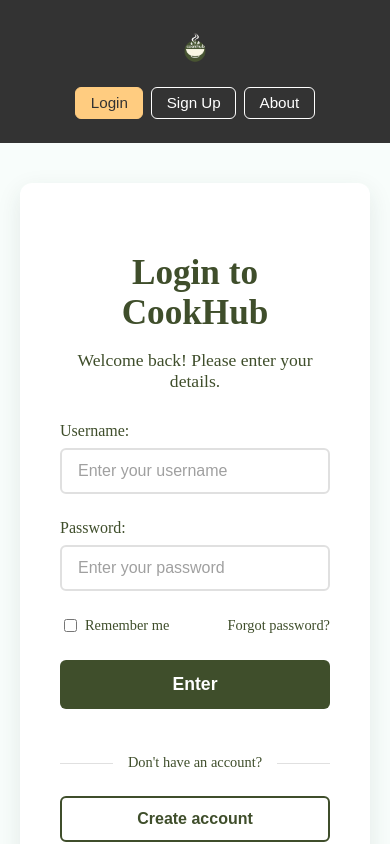
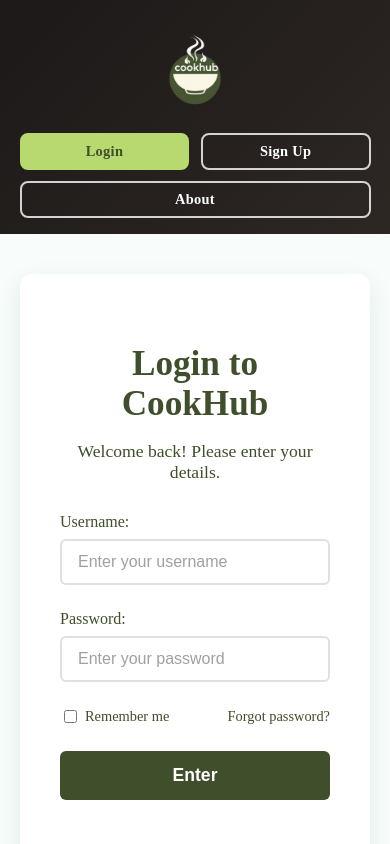
Before and after one commit to Abiolr/cookhub, a React (Vite) app in the folder client/: page /login in a window 390 px wide. Shown: the top 844 px of the page. Built offline with nearby package versions, Linux system fonts and the light colour scheme.

Commit message:
Changed Header Color

```diff
--- a/client/src/styles/Header.css
+++ b/client/src/styles/Header.css
@@ -2,12 +2,13 @@
 .header {
     width: 100%;
     height: 17vh;
-    background-color: #333;
+    background: linear-gradient(135deg, #1c1918 0%, #2d2724 100%);
     color: #fff;
     display: flex;
     align-items: center;
     justify-content: center;
     font-family: "Poppins", sans-serif;
+    box-shadow: 0 4px 12px rgba(0, 0, 0, 0.15);
   }
 
   /* Inner wrapper for layout */
@@ -23,12 +24,14 @@
   .header-logo {
     height: 18vh;
     cursor: pointer;
-    transition: transform 0.2s ease;
+    transition: transform 0.3s ease, filter 0.3s ease;
     margin-bottom: 7px;
+    filter: brightness(1);
   }
 
   .header-logo:hover {
     transform: scale(1.05);
+    filter: brightness(1.1);
   }
 
   .logo-link {
@@ -47,58 +50,96 @@
   /* Buttons and Links */
   .header-button {
     background: transparent;
-    border: 1px solid #fff;
+    border: 2px solid rgba(255, 255, 255, 0.8);
     color: #fff;
-    padding: 0.4rem 0.9rem;
-    border-radius: 6px;
-    font-size: 0.95rem;
+    padding: 10px 22px;
+    border-radius: 8px;
+    font-size: 1rem;
+    font-weight: 600;
+    font-family: 'Times New Roman', Times, serif;
     cursor: pointer;
     transition: all 0.3s ease;
     text-decoration: none;
     display: inline-block;
     text-align: center;
-    font-family: inherit;
+    letter-spacing: 0.3px;
   }
 
   /* Hover effects */
   .header-button:hover {
-    background-color: #fff;
-    color: #333;
+    background-color: rgba(255, 255, 255, 0.95);
+    color: #3f4e2b;
+    border-color: rgba(255, 255, 255, 0.95);
+    transform: translateY(-2px);
+    box-shadow: 0 4px 12px rgba(255, 255, 255, 0.3);
     text-decoration: none;
   }
 
   /* Active state */
   .header-button.active {
-    background-color: #ffcc80;
-    color: #333;
-    border-color: #ffcc80;
+    background-color: #b8d96f;
+    color: #3f4e2b;
+    border-color: #b8d96f;
+    font-weight: 700;
   }
 
-  /* Logout button (highlighted in red) */
+  .header-button.active:hover {
+    background-color: #c8e67f;
+    border-color: #c8e67f;
+    color: #2a3320;
+  }
+
+  /* Logout button (highlighted) */
   .logout-button {
-    border-color: #ff5c5c;
+    border-color: #ff6b6b;
+    background-color: rgba(255, 107, 107, 0.1);
   }
 
   .logout-button:hover {
-    background-color: #ff5c5c;
+    background-color: #ff6b6b;
+    border-color: #ff6b6b;
     color: #fff;
+    transform: translateY(-2px);
+    box-shadow: 0 4px 12px rgba(255, 107, 107, 0.4);
   }
 
   /* Responsive layout for smaller screens */
   @media (max-width: 768px) {
+    .header {
+      height: auto;
+      padding: 1rem 0;
+    }
+
     .header-content {
       flex-direction: column;
-      gap: 0.8rem;
+      gap: 1rem;
       text-align: center;
     }
 
     .header-nav {
       flex-wrap: wrap;
       justify-content: center;
-      gap: 0.5rem;
+      gap: 0.7rem;
     }
 
     .header-logo {
-      height: 5vh;
+      height: 12vh;
+      margin-bottom: 0;
+    }
+
+    .header-button {
+      padding: 8px 18px;
+      font-size: 0.9rem;
     }
   }
+
+  @media (max-width: 480px) {
+    .header-nav {
+      width: 100%;
+    }
+
+    .header-button {
+      flex: 1;
+      min-width: 80px;
+    }
+  }
```
